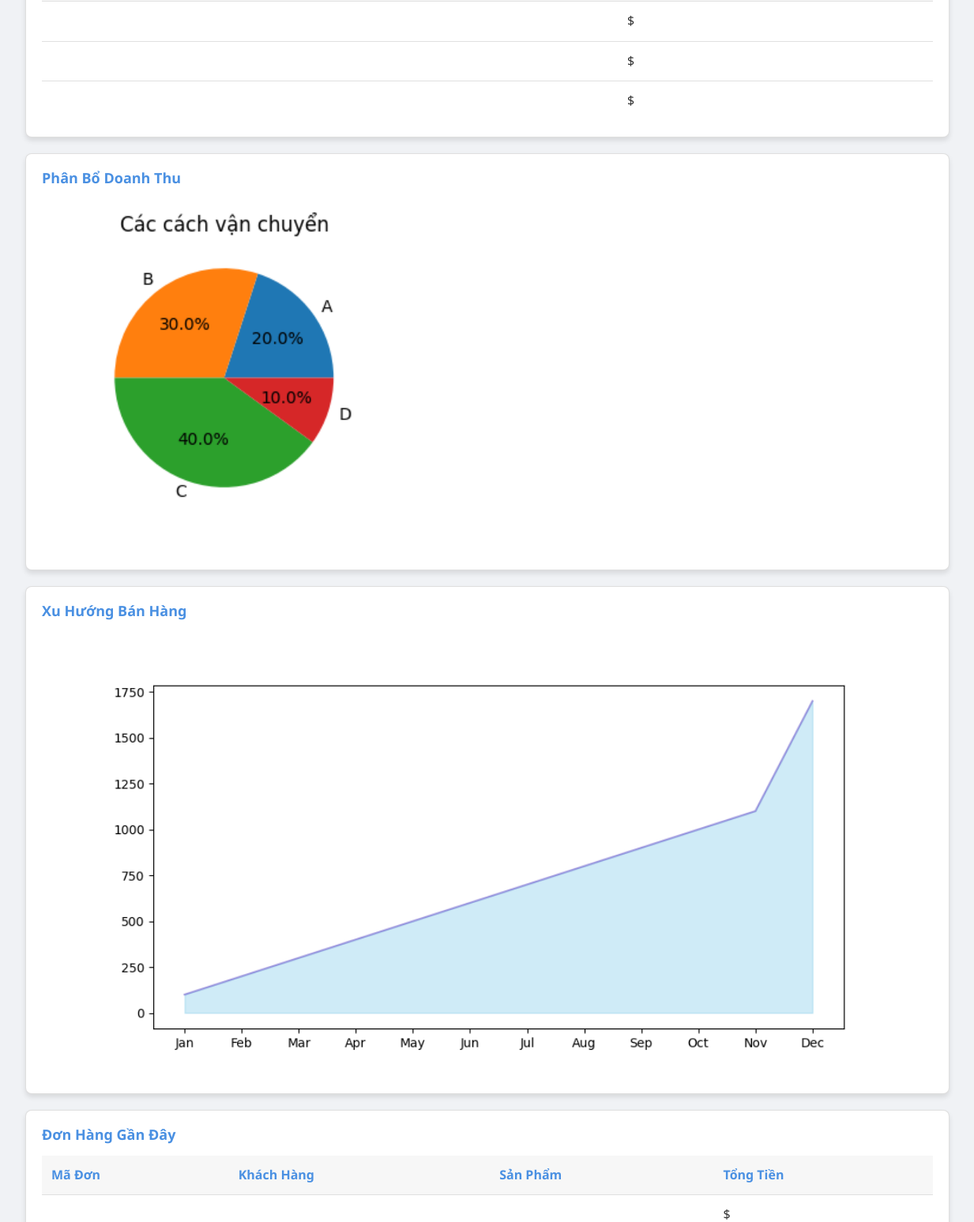
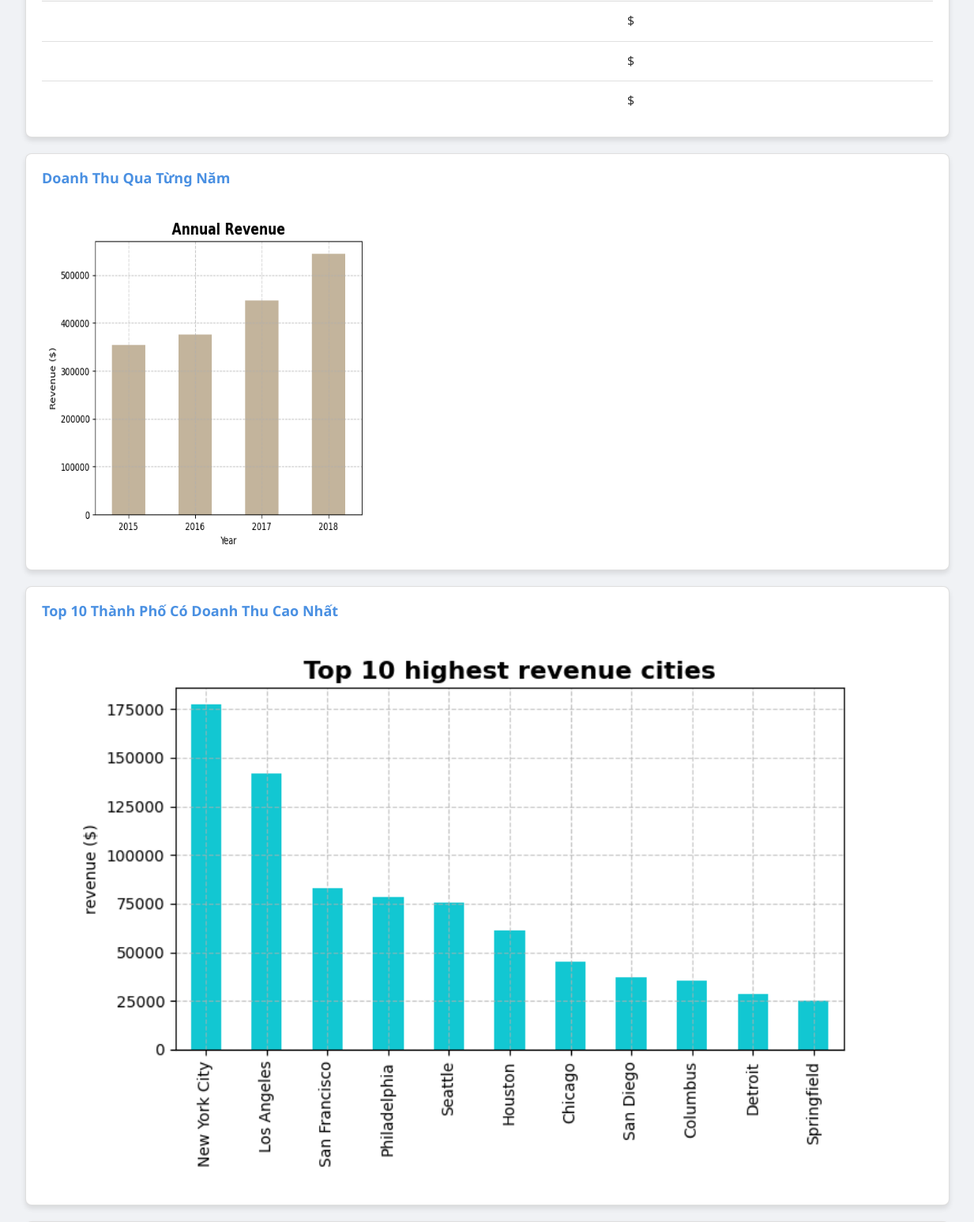
Before and after one commit to Thach45/Superstore-Sales, a Flask app: template templates/dashboard.html in a window 1520 px wide. Shown: the part 896-2443 px from the top of the page at 79% size, without its empty margins (268-1501 px from the left). Run offline with Flask 3, Linux system fonts and the light colour scheme; the template is opened without the code that fills it, so the values that code supplies are empty; some libraries are stand-ins or nearby versions.

Commit message:
replace chart on website

```diff
--- a/blueprint/home/home_controller.py
+++ b/blueprint/home/home_controller.py
@@ -60,7 +60,7 @@
     plt.savefig(image_path)
     plt.close()
 
-    image_url_pie = url_for('static', filename='images/pie.png')
+    image_url_pie = url_for('static', filename='images/revenue_structure_by_category.png')
     image_url_plot = url_for('static', filename='images/monthly_revenue_per_year.png')
 
     collection = mongo.db.datastore
--- a/templates/customer.html
+++ b/templates/customer.html
@@ -11,10 +11,10 @@
             <div class="title-chart">Data Visualization</div>
             <div class="chart-other">
                 <div class="chart-tranferpot">
-                    <img src="{{url_for('static', filename='images/pie.png')}}" alt="Chart 1">
+                    <img src="{{url_for('static', filename='images/shipmode_structure.png')}}" alt="Chart 1">
                 </div>
                 <div class="chart-tranferpot">
-                    <img src="{{url_for('static', filename='images/pie.png')}}" alt="Chart 1">
+                    <img src="{{url_for('static', filename='images/segment_structure.png')}}" alt="Chart 1">
                 </div>
                 <div class="chart-tranferpot">
                     <img src="{{url_for('static', filename='images/pie.png')}}" alt="Chart 1">
--- a/templates/dashboard.html
+++ b/templates/dashboard.html
@@ -56,12 +56,12 @@
             </table>
         </section>
         <section class="card">
-            <h2>Phân Bổ Doanh Thu</h2>
-            <img class="chartPie" src="{{ url_for('static', filename='images/pie.png') }}" alt="Dashboard">
+            <h2>Doanh Thu Qua Từng Năm</h2>
+            <img class="chartPie" src="{{ url_for('static', filename='images/annual_revenue.png') }}" alt="Dashboard">
         </section>
         <section class="card">
-            <h2>Xu Hướng Bán Hàng</h2>
-            <img src="{{ url_for('static', filename='images/sales.png') }}" alt="Dashboard">
+            <h2>Top 10 Thành Phố Có Doanh Thu Cao Nhất</h2>
+            <img src="{{ url_for('static', filename='images/top10_highest_revenue_cities.png') }}" alt="Dashboard">
         </section>
         <section class="card">
             <h2>Đơn Hàng Gần Đây</h2>
--- a/templates/product.html
+++ b/templates/product.html
@@ -14,7 +14,7 @@
                     <img src="{{url_for('static', filename='images/pie.png')}}" alt="Chart 1">
                 </div>
                 <div class="chart-tranferpot">
-                    <img src="{{url_for('static', filename='images/pie.png')}}" alt="Chart 1">
+                    <img src="{{url_for('static', filename='images/revenue_structure_by_category.png')}}" alt="Chart 1">
                 </div>
                 <div class="chart-tranferpot">
                     <img src="{{url_for('static', filename='images/pie.png')}}" alt="Chart 1">
```
